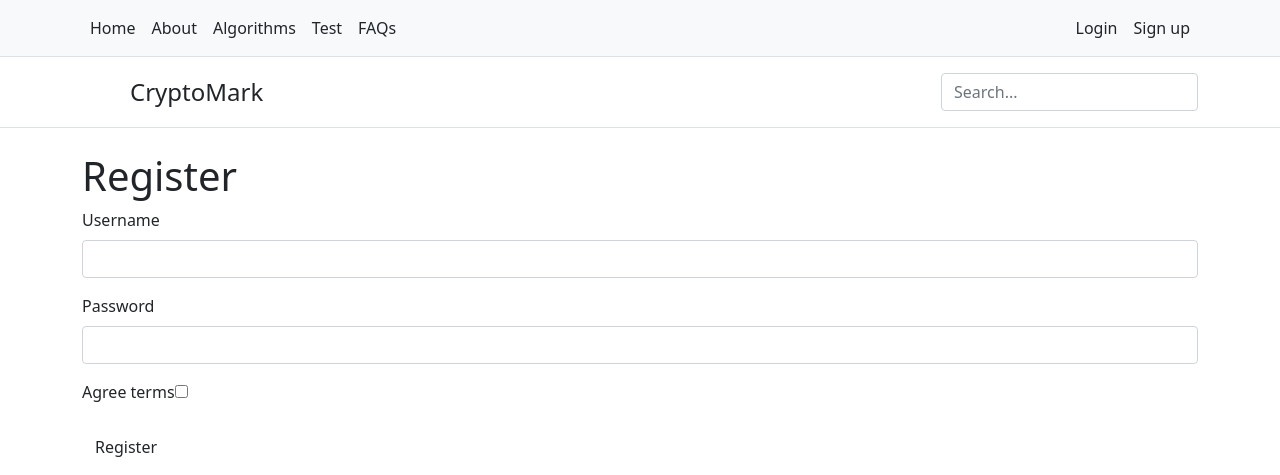
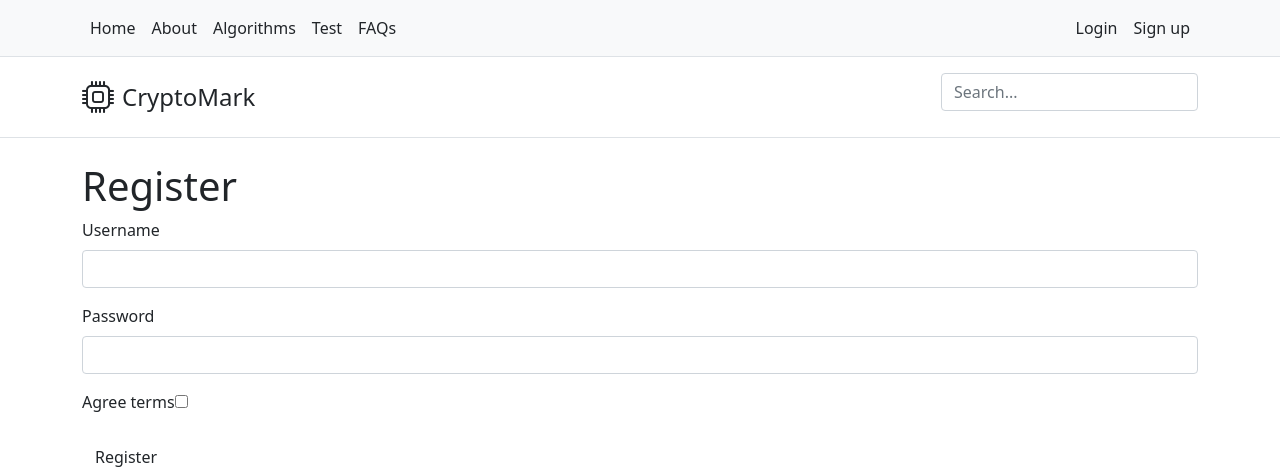
Before and after one commit to filippo-viti/cryptomark, a Symfony app: template templates/registration/register.html.twig in a window 1280 px wide. Shown: the top 475 px of the page. Run offline with Twig, Linux system fonts and the light colour scheme; the template is opened without the code that fills it, so the values that code supplies are empty; form fields are guessed from the names that the template uses; some libraries are stand-ins or nearby versions.

Commit message:
Added bootstrap icons

```diff
--- a/templates/base.html.twig
+++ b/templates/base.html.twig
@@ -7,6 +7,7 @@
            and uncomment the following Encore helpers to start using Symfony UX #}
     <link href="https://cdn.jsdelivr.net/npm/bootstrap@5.0.1/dist/css/bootstrap.min.css" rel="stylesheet"
           integrity="sha384-+0n0xVW2eSR5OomGNYDnhzAbDsOXxcvSN1TPprVMTNDbiYZCxYbOOl7+AMvyTG2x" crossorigin="anonymous">
+    <link rel="stylesheet" href="https://cdn.jsdelivr.net/npm/bootstrap-icons@1.5.0/font/bootstrap-icons.css">
     {% block stylesheets %}
         {# {{ encore_entry_link_tags('app') }} #}
     {% endblock %}
--- a/templates/header.html.twig
+++ b/templates/header.html.twig
@@ -16,9 +16,7 @@
 <header class="py-3 mb-4 border-bottom">
     <div class="container d-flex flex-wrap justify-content-center">
         <a href="/" class="d-flex align-items-center mb-3 mb-lg-0 me-lg-auto text-dark text-decoration-none">
-            <svg class="bi me-2" width="40" height="32">
-                <use xlink:href="#bootstrap"/>
-            </svg>
+            <i class="bi bi-cpu me-2" style="font-size: 2rem;"></i>
             <span class="fs-4">CryptoMark</span>
         </a>
         <form class="col-12 col-lg-auto mb-3 mb-lg-0">
```
